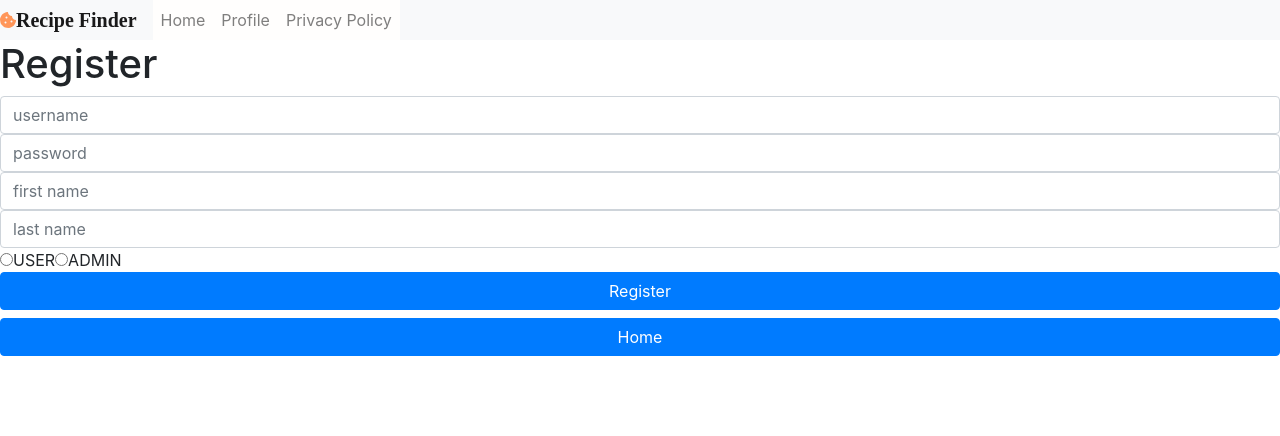
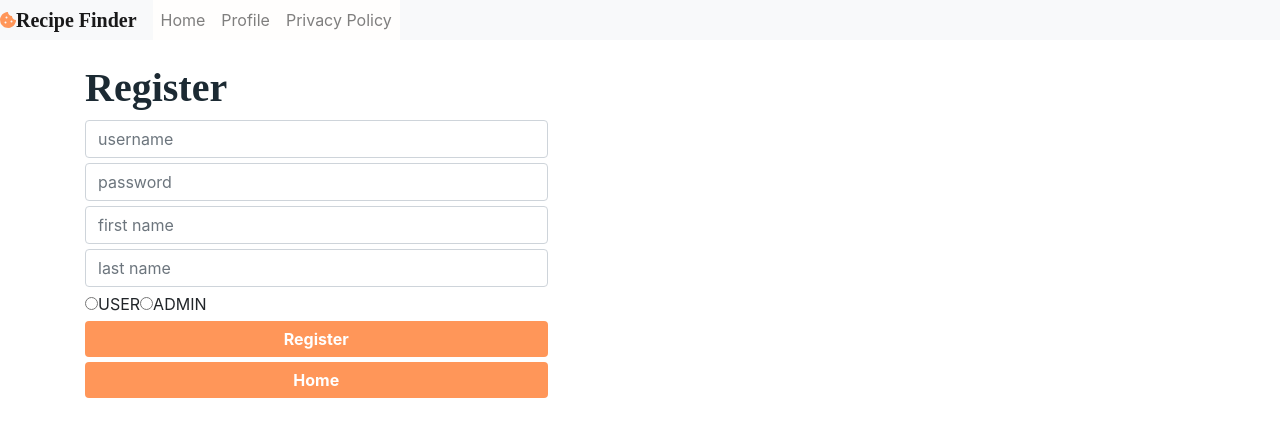
Before and after one commit to SiyanH/recipe-finder, a React (Create React App) app in the folder client/: page /register in a window 1280 px wide. Shown: the top 436 px of the page. Built offline with nearby package versions, Linux system fonts and the light colour scheme; the HTML template or start-up script is replaced by a standard one.

Commit message:
styling more consistently throughout pages

```diff
--- a/client/src/components/FileUpload.js
+++ b/client/src/components/FileUpload.js
@@ -72,10 +72,10 @@ const FileUpload = () => {
     <div>
       {message ? <Message msg={message} /> : null}
       <form onSubmit={onSubmit}>
-        <div className="app-item-center custom-file col-6">
+        <div className="app-item-center custom-file ">
           <input
             type="file"
-            className="custom-file-input form-control app-margin-block col-6"
+            className="custom-file-input form-control app-margin-block "
             id="customFile"
             onChange={onChange}
           />
@@ -87,7 +87,7 @@ const FileUpload = () => {
         <input
           type="submit"
           value="Upload"
-          className="btn btn-primary btn-block app-margin-block app-primary-button col-6"
+          className="btn btn-primary btn-block app-margin-block app-primary-button"
         />
       </form>
       {/* Uploaded file renders make title look better (if possible align */}
--- a/client/src/components/RecipeFinderComponent.js
+++ b/client/src/components/RecipeFinderComponent.js
@@ -5,12 +5,12 @@ import SearchResultContainer from "../containers/SearchResultContainer";
 
 const RecipeFinderComponent = ({ history, query, index }) => (
   <div className="container mt-4 justify-content-center">
-    <h4 className="app-header-font col-6 text-center mt-4 mb-4">
+    <h4 className="app-header-font text-center mt-4 mb-4">
       The best way to search for you favorite recipes!
     </h4>
     <h4 className="app-big-font">Search with Images</h4>
     <FileUpload />
-    <h4 className="app-big-font" className="row mt-5 justify-content-center">
+    <h4 className="app-big-font">
       Search with Words
     </h4>
     <SearchBarComponent history={history} query={query} />
--- a/client/src/components/SearchBarComponent.js
+++ b/client/src/components/SearchBarComponent.js
@@ -22,7 +22,7 @@ class SearchBarComponent extends Component {
         return (
             <div className="input-group app-search-bar">
                 <label className="sr-only" htmlFor="recipeSearchFld">Recipe name</label>
-                <input id="recipeSearchFld" className="form-control col-6"
+                <input id="recipeSearchFld" className="form-control"
                        placeholder="Search recipes..." type="text"
                        defaultValue={this.state.query}
                        onChange={e => this.changeQuery(e.target.value)}
--- a/client/src/components/users/Register.js
+++ b/client/src/components/users/Register.js
@@ -22,8 +22,8 @@ export default class Register extends React.Component {
 
   render() {
     return (
-      <div>
-        <h1>Register</h1>
+      <div className= 'container mt-4 mb-4'>
+        <h1 className='display-6 app-header-font'>Register</h1>
         <input
           value={this.state.username}
           onChange={(e) =>
@@ -31,7 +31,7 @@ export default class Register extends React.Component {
               username: e.target.value,
             })
           }
-          className={"form-control"}
+          className="form-control app-margin-block col-5"
           placeholder="username"
         />
         <input
@@ -41,7 +41,7 @@ export default class Register extends React.Component {
               password: e.target.value,
             })
           }
-          className={"form-control"}
+          className="form-control app-margin-block col-5"
           type={"password"}
           placeholder="password"
         />
@@ -52,7 +52,7 @@ export default class Register extends React.Component {
               first: e.target.value,
             })
           }
-          className={"form-control"}
+          className="form-control app-margin-block col-5"
           placeholder="first name"
         />
         <input
@@ -62,7 +62,7 @@ export default class Register extends React.Component {
               last: e.target.value,
             })
           }
-          className={"form-control"}
+          className="form-control app-margin-block col-5"
           placeholder="last name"
         />
         {/*<input*/}
@@ -92,13 +92,13 @@ export default class Register extends React.Component {
         <span>ADMIN</span>
         <button
           onClick={() => this.handleregister(this.state)}
-          className={"btn btn-primary btn-block"}
+          className="btn app-primary-button app-margin-block col-5"
         >
           Register
         </button>
         <button
           onClick={() => this.props.history.push("./")}
-          className={"btn btn-primary btn-block"}
+          className="btn app-primary-button app-margin-block col-5"
         >
           Home
         </button>
--- a/client/src/components/users/UpdateProfile.js
+++ b/client/src/components/users/UpdateProfile.js
@@ -64,7 +64,7 @@ export default class UpdateProfile extends React.Component {
           onClick={() => this.handleupdate(this.state)}
           className="btn app-primary-button app-margin-block col-5"
         >
-          UpdateProfileInformation
+          Update Profile Information
         </button>
         <button
           onClick={() => this.props.history.push("./")}
--- a/client/src/components/users/UserCreatedRecipe.js
+++ b/client/src/components/users/UserCreatedRecipe.js
@@ -16,8 +16,8 @@ export default class UserCreatedRecipe extends React.Component {
 
   render() {
     return (
-      <div>
-        <h1>Create your own recipe!</h1>
+    <div className="container mt-4 mb-4">
+        <h1 className="display-6 app-header-font">Create your own recipe!</h1>
         <input
           value={this.state.label}
           onChange={(e) =>
@@ -25,7 +25,7 @@ export default class UserCreatedRecipe extends React.Component {
               label: e.target.value,
             })
           }
-          className={"form-control"}
+          className="form-control app-margin-block col-5"
           placeholder="Name your recipe"
         />
         <input
@@ -35,7 +35,7 @@ export default class UserCreatedRecipe extends React.Component {
               userProvidedIngredients: e.target.value,
             })
           }
-          className={"form-control"}
+          className="form-control app-margin-block col-5"
           placeholder="Ingredients"
         />
         <input
@@ -45,19 +45,19 @@ export default class UserCreatedRecipe extends React.Component {
               userProvidedInstructions: e.target.value,
             })
           }
-          className={"form-control"}
+          className="form-control app-margin-block col-5"
           placeholder="Instructions"
         />
         <button
           onClick={() => this.handleCreateRecipe(this.state)}
-          className={"btn btn-primary btn-block"}
+          className="btn app-primary-button app-margin-block col-5"
         >
           Create Recipe!
         </button>
 
         <button
           onClick={() => this.props.history.push("./")}
-          className={"btn btn-primary btn-block"}
+          className="btn app-primary-button app-margin-block col-5"
         >
           Home
         </button>
```
